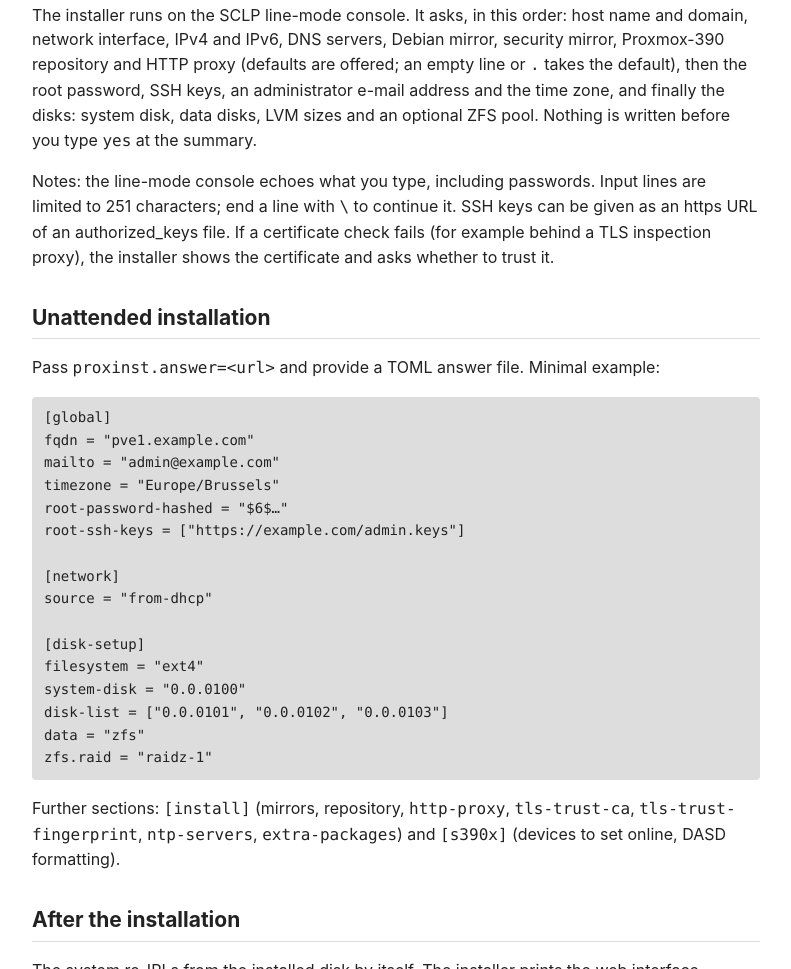
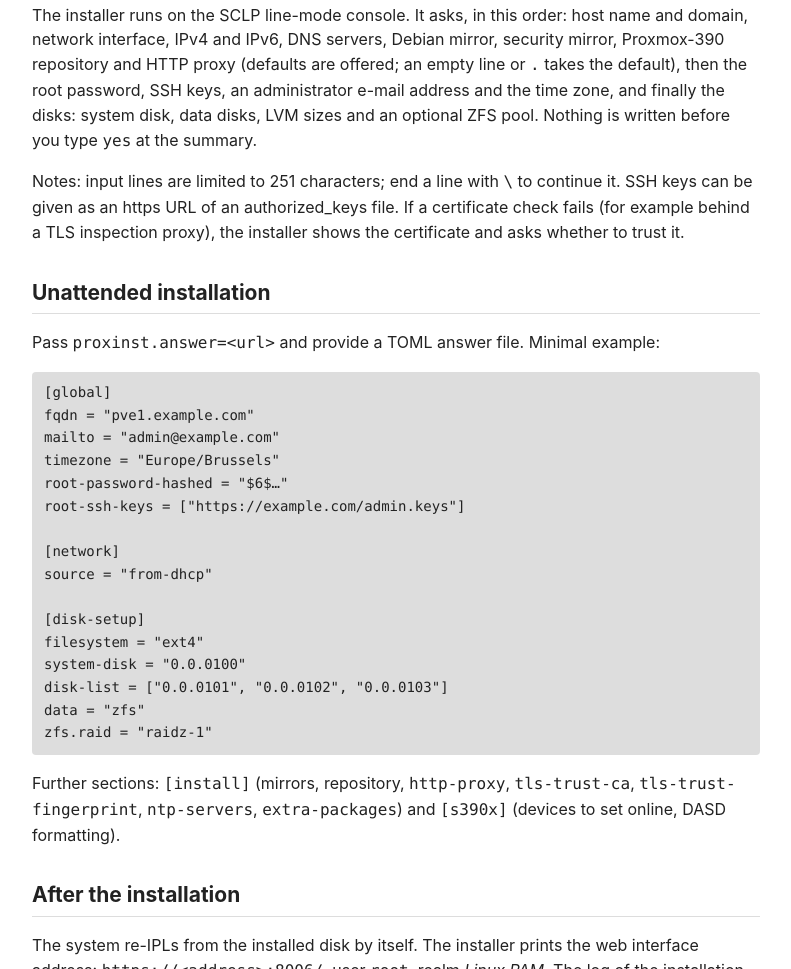
Before and after one commit to Proxmox-390/proxmox-390.github.io, a plain HTML site: page installer.html in a window 1280 px wide. Shown: the part 2310-3279 px from the top of the page, without its empty margins (244-1035 px from the left). Drawn offline with Linux system fonts and the light colour scheme.

Commit message:
installer: drop the note that the line-mode console echoes passwords
Co-Authored-By: Claude Fable 5.2 <noreply@anthropic.com>

```diff
--- a/installer.html
+++ b/installer.html
@@ -91,7 +91,7 @@ sha256sum -c SHA256SUMS</code></pre>
     (defaults are offered; an empty line or <code>.</code> takes the default), then the root password, SSH keys, an
     administrator e-mail address and the time zone, and finally the disks: system disk, data disks, LVM sizes and an
     optional ZFS pool. Nothing is written before you type <code>yes</code> at the summary.</p>
-  <p>Notes: the line-mode console echoes what you type, including passwords. Input lines are limited to 251
+  <p>Notes: input lines are limited to 251
     characters; end a line with <code>\</code> to continue it. SSH keys can be given as an https URL of an
     authorized_keys file. If a certificate check fails (for example behind a TLS inspection proxy), the installer
     shows the certificate and asks whether to trust it.</p>
```
